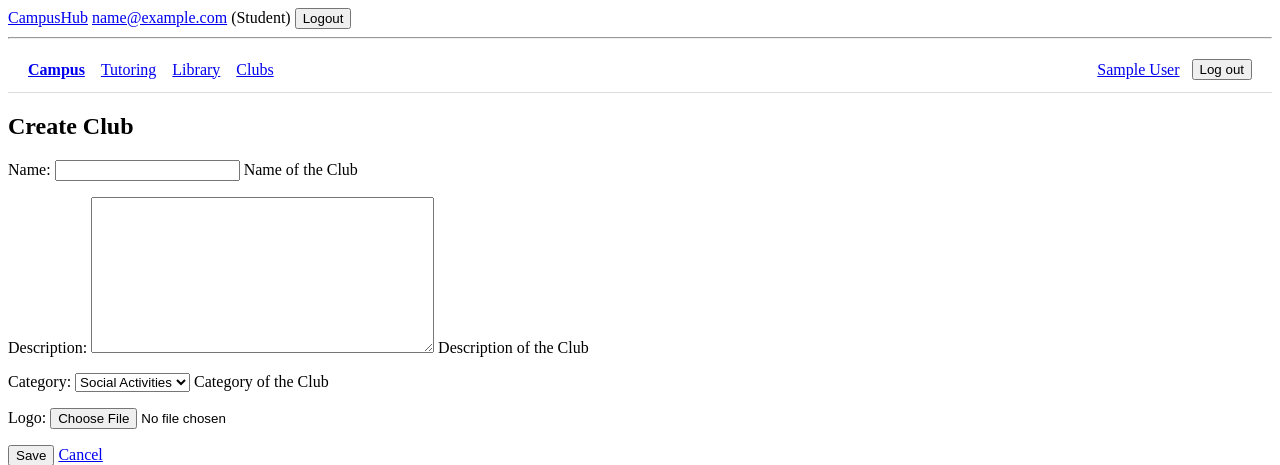
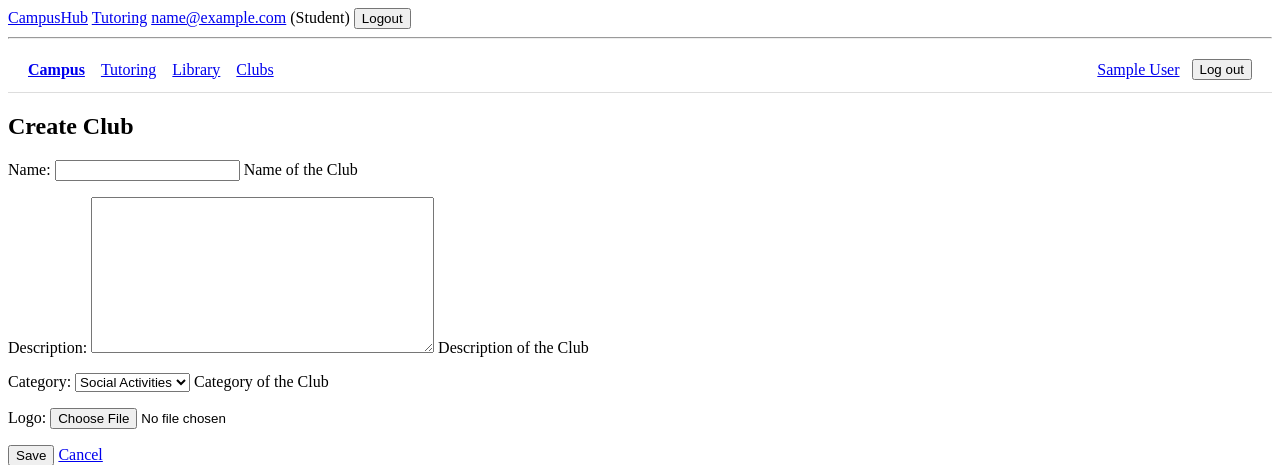
Before and after one commit to ioiiiomio/Midterm_Django, a Django app: page /clubs/create/ in a window 1280 px wide. Shown: the top 465 px of the page. Run offline with Django 4.2, Linux system fonts and the light colour scheme; the visitor is signed in with stand-in values (Sample User, id 1); parts of the project's set-up code (start-up, migrations or seed data) failed here and were passed over.

```diff
--- a/templates/base.html
+++ b/templates/base.html
@@ -8,6 +8,7 @@
 <body>
     <nav>
         <a href="{% url 'home' %}">CampusHub</a>
+        <a href="{% url 'tutoring:list' %}">Tutoring</a>
         {% if user.is_authenticated %}
             <a href="{% url 'users:profile' %}">{{ user.email }}</a> ({{ user.get_role_display }})
             <form method="post" action="{% url 'users:logout' %}" style="display:inline">
```
Also changed, not shown: CHANGELOG.md, README.md, apps/users/migrations/0002_alter_user_deleted_at.py (added).
